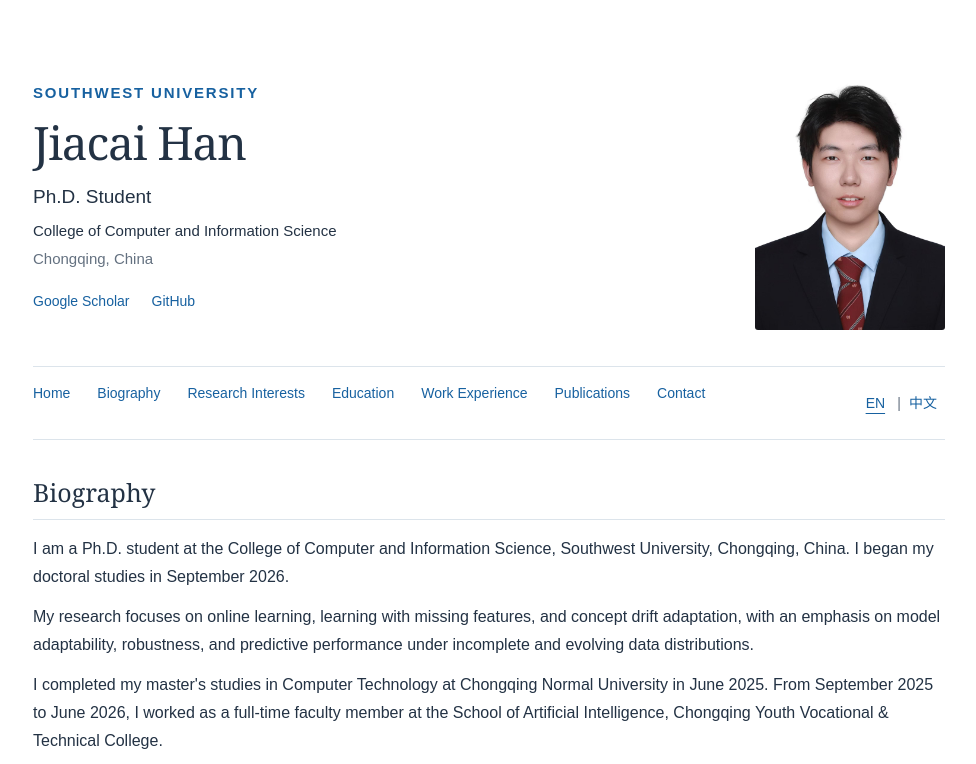
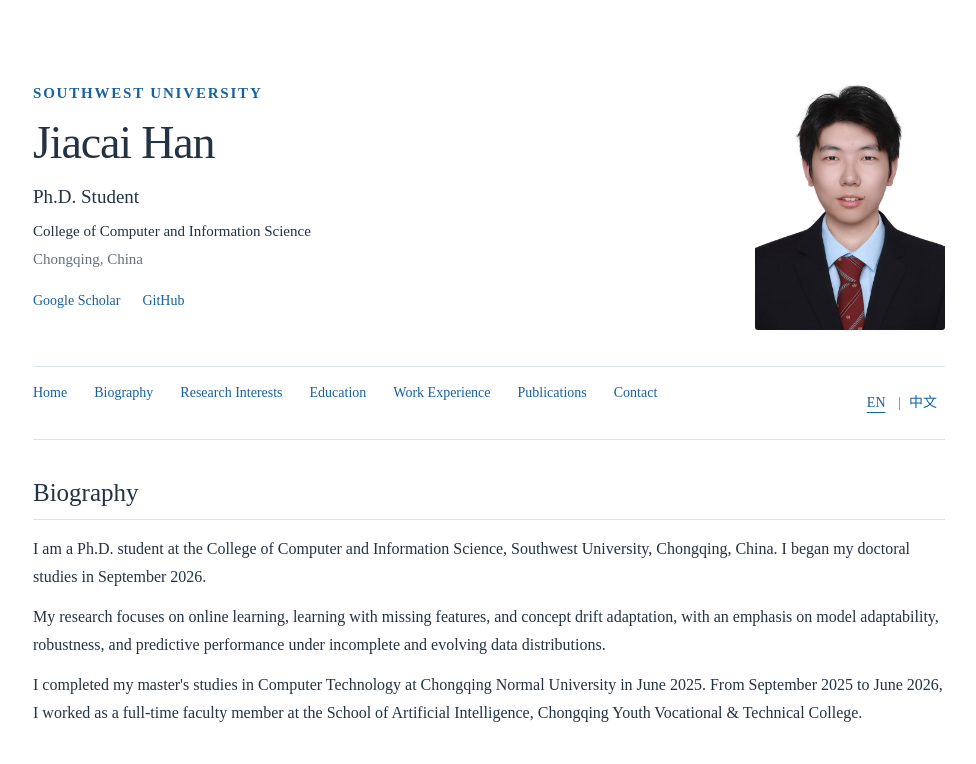
Before and after one commit to hanjiacai/Homepage, a plain HTML site: page index.html in a window 1280 px wide. Shown: the top 764 px of the page, without its empty margins (151-1127 px from the left). Drawn offline with Linux system fonts and the light colour scheme.

Commit message:
Use Times New Roman for all Latin text and numerals

```diff
--- a/assets/css/style.css
+++ b/assets/css/style.css
@@ -1,14 +1,14 @@
 :root{color-scheme:light;--ink:#233244;--muted:#647180;--blue:#1761a0;--line:#dce4eb}
 *{box-sizing:border-box}
 html{scroll-padding-top:24px}
-body{margin:0;background:#fff;color:var(--ink);font-family:Arial,Helvetica,sans-serif;font-size:16px;line-height:1.75;-webkit-font-smoothing:antialiased}
+body{margin:0;background:#fff;color:var(--ink);font-family:'Times New Roman','Songti SC',SimSun,serif;font-size:16px;line-height:1.75;-webkit-font-smoothing:antialiased}
 a{color:var(--blue);text-decoration:none;text-underline-offset:4px}
 a:hover{text-decoration:underline}
 a:focus-visible{outline:2px solid var(--blue);outline-offset:5px;border-radius:2px}
 .page{max-width:1000px;margin:auto;padding:64px 44px 24px}
 .profile{display:flex;align-items:center;justify-content:space-between;gap:40px;padding-bottom:36px}
 .eyebrow{margin:0 0 9px;color:var(--blue);font-size:15px;font-weight:700;letter-spacing:.12em;text-transform:uppercase}
-h1{margin:0 0 9px;font-family:Georgia,'Times New Roman',serif;font-size:46px;line-height:1.2;font-weight:500;letter-spacing:-.025em}
+h1{margin:0 0 9px;font-family:inherit;font-size:46px;line-height:1.2;font-weight:500;letter-spacing:-.025em}
 .position{margin:0;font-size:19px}
 .affiliation{margin:5px 0 0;font-size:15px}
 .location{margin:2px 0 17px;color:var(--muted);font-size:15px}
@@ -22,14 +22,14 @@ h1{margin:0 0 9px;font-family:Georgia,'Times New Roman',serif;font-size:46px;lin
 .section-nav{display:flex;flex-wrap:wrap;gap:9px 27px;border-top:1px solid var(--line);border-bottom:1px solid var(--line);padding:14px 0;font-size:14px}
 .language-switch{display:flex;align-items:center;gap:0;margin-left:auto;color:var(--muted);font-size:14px;line-height:1}
 .language-switch[hidden]{display:none}
-.language-switch button{appearance:none;display:inline-flex;align-items:center;justify-content:center;flex:0 0 44px;width:44px;height:44px;margin:0;padding:0;font-family:Arial,'Microsoft YaHei','PingFang SC',sans-serif;font-size:14px;font-weight:400;line-height:1;color:var(--blue);background:transparent;border:0;border-radius:0;box-shadow:none;cursor:pointer}
+.language-switch button{appearance:none;display:inline-flex;align-items:center;justify-content:center;flex:0 0 44px;width:44px;height:44px;margin:0;padding:0;font-family:inherit;font-size:14px;font-weight:400;line-height:1;color:var(--blue);background:transparent;border:0;border-radius:0;box-shadow:none;cursor:pointer}
 .language-switch button[aria-pressed="true"]{text-decoration:underline;text-underline-offset:5px;text-decoration-thickness:1px}
 .language-switch button:hover{text-decoration:underline;text-underline-offset:5px}
 .language-switch button:focus-visible{outline:2px solid var(--blue);outline-offset:2px}
 html[lang="zh-CN"] .eyebrow{letter-spacing:.04em}
 main{padding-top:6px}
 section{padding-top:29px}
-h2{font-family:Georgia,'Times New Roman',serif;font-weight:500;font-size:25px;line-height:1.4;margin:0 0 15px;padding-bottom:9px;border-bottom:1px solid var(--line)}
+h2{font-family:inherit;font-weight:500;font-size:25px;line-height:1.4;margin:0 0 15px;padding-bottom:9px;border-bottom:1px solid var(--line)}
 p{margin:0 0 12px}
 .interests{display:grid;grid-template-columns:1fr 1fr;gap:5px 35px;margin:0;padding-left:20px}
 .interests li::marker{color:var(--blue)}
```
